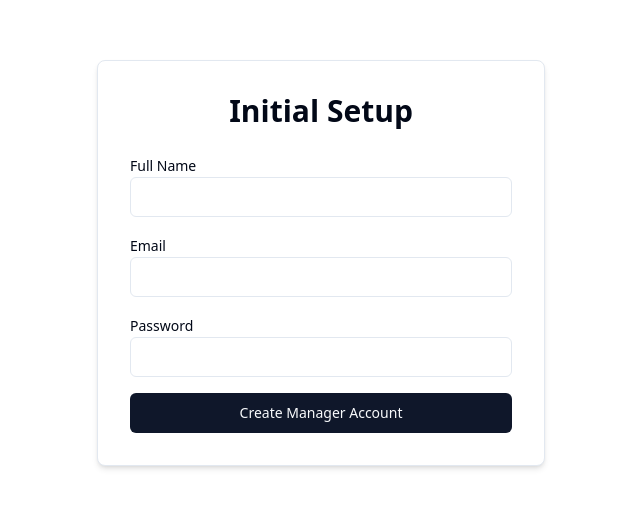
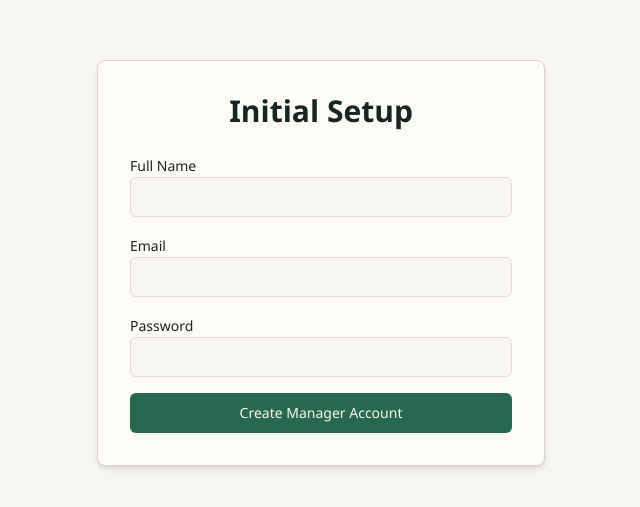
Before and after one commit to yasin6606/pharmacy-management-system, a Next.js app in the folder frontend/: page /en/setup in a window 1280 px wide. Shown: the part 137-644 px from the top of the page, without its empty margins (319-959 px from the left). Built offline with nearby package versions, Linux system fonts and the light colour scheme.

Commit message:
feat(ui): fantasy pharmacy color tokens and ambient backgrounds

```diff
--- a/frontend/app/[locale]/globals.css
+++ b/frontend/app/[locale]/globals.css
@@ -1,79 +1,134 @@
 @import 'tailwindcss';
 
-@layer base {
-    body {
-        font-family: 'Segoe UI', Tahoma, 'Vazirmatn', system-ui, -apple-system, sans-serif;
-    }
+/*
+ * Fantasy Pharmacy theme
+ * Warm parchment light mode + deep emerald/indigo night mode.
+ * Primary accent: apothecary gold. Keep contrast strong for readability.
+ */
+
+@theme {
+    --color-background: hsl(40 33% 96%);
+    --color-foreground: hsl(160 25% 12%);
+    --color-card: hsl(42 40% 98%);
+    --color-card-foreground: hsl(160 25% 12%);
+    --color-primary: hsl(158 45% 28%);
+    --color-primary-foreground: hsl(42 50% 96%);
+    --color-secondary: hsl(38 30% 90%);
+    --color-secondary-foreground: hsl(160 25% 18%);
+    --color-muted: hsl(40 20% 92%);
+    --color-muted-foreground: hsl(160 10% 38%);
+    --color-accent: hsl(38 55% 48%);
+    --color-accent-foreground: hsl(40 40% 12%);
+    --color-border: hsl(38 22% 82%);
+    --color-input: hsl(38 22% 86%);
+    --color-ring: hsl(158 45% 32%);
+    --color-destructive: hsl(0 65% 42%);
+    --color-destructive-foreground: hsl(0 0% 100%);
+    --radius: 0.75rem;
+
+    --font-display: 'Segoe UI', Georgia, 'Times New Roman', serif;
+    --font-sans: 'Segoe UI', Tahoma, 'Vazirmatn', system-ui, -apple-system, sans-serif;
 }
 
-@theme {
-    /* Light mode (default) */
-    --color-background: hsl(0 0% 100%);
-    --color-foreground: hsl(222.2 84% 4.9%);
-    --color-card: hsl(0 0% 100%);
-    --color-card-foreground: hsl(222.2 84% 4.9%);
-    --color-primary: hsl(222.2 47.4% 11.2%);
-    --color-primary-foreground: hsl(210 40% 98%);
-    --color-secondary: hsl(210 40% 96.1%);
-    --color-secondary-foreground: hsl(222.2 47.4% 11.2%);
-    --color-muted: hsl(210 40% 96.1%);
-    --color-muted-foreground: hsl(215.4 16.3% 46.9%);
-    --color-accent: hsl(210 40% 96.1%);
-    --color-accent-foreground: hsl(222.2 47.4% 11.2%);
-    --color-border: hsl(214.3 31.8% 91.4%);
-    --color-input: hsl(214.3 31.8% 91.4%);
-    --color-ring: hsl(222.2 84% 4.9%);
-    --radius: 0.5rem;
+.dark {
+    --color-background: hsl(168 28% 8%);
+    --color-foreground: hsl(42 30% 92%);
+    --color-card: hsl(168 24% 11%);
+    --color-card-foreground: hsl(42 30% 92%);
+    --color-primary: hsl(158 42% 42%);
+    --color-primary-foreground: hsl(160 30% 8%);
+    --color-secondary: hsl(168 20% 16%);
+    --color-secondary-foreground: hsl(42 25% 90%);
+    --color-muted: hsl(168 18% 14%);
+    --color-muted-foreground: hsl(160 12% 62%);
+    --color-accent: hsl(38 60% 52%);
+    --color-accent-foreground: hsl(168 30% 8%);
+    --color-border: hsl(168 16% 20%);
+    --color-input: hsl(168 16% 22%);
+    --color-ring: hsl(158 42% 48%);
+    --color-destructive: hsl(0 62% 48%);
+    --color-destructive-foreground: hsl(0 0% 100%);
 }
 
-/* Dark mode overrides */
-.dark {
-    --color-background: hsl(224, 14%, 16%);
-    --color-foreground: hsl(210 40% 98%);
-    --color-card: hsl(222.2 84% 4.9%);
-    --color-card-foreground: hsl(210 40% 98%);
-    --color-primary: hsl(210 40% 98%);
-    --color-primary-foreground: hsl(222.2 47.4% 11.2%);
-    --color-secondary: hsl(217.2 32.6% 17.5%);
-    --color-secondary-foreground: hsl(210 40% 98%);
-    --color-muted: hsl(217.2 32.6% 17.5%);
-    --color-muted-foreground: hsl(215 20.2% 65.1%);
-    --color-accent: hsl(217.2 32.6% 17.5%);
-    --color-accent-foreground: hsl(210 40% 98%);
-    --color-border: hsl(217.2 32.6% 17.5%);
-    --color-input: hsl(217, 19%, 86%);
-    --color-ring: hsl(212.7 26.8% 83.9%);
+.light {
+    --color-background: hsl(40 33% 96%);
+    --color-foreground: hsl(160 25% 12%);
+    --color-card: hsl(42 40% 98%);
+    --color-card-foreground: hsl(160 25% 12%);
+    --color-primary: hsl(158 45% 28%);
+    --color-primary-foreground: hsl(42 50% 96%);
+    --color-secondary: hsl(38 30% 90%);
+    --color-secondary-foreground: hsl(160 25% 18%);
+    --color-muted: hsl(40 20% 92%);
+    --color-muted-foreground: hsl(160 10% 38%);
+    --color-accent: hsl(38 55% 48%);
+    --color-accent-foreground: hsl(40 40% 12%);
+    --color-border: hsl(38 22% 82%);
+    --color-input: hsl(38 22% 86%);
+    --color-ring: hsl(158 45% 32%);
 }
 
-/* Explicit light class (optional, if you want to force light mode) */
-.light {
-    --color-background: hsl(0 0% 100%);
-    --color-foreground: hsl(222.2 84% 4.9%);
-    --color-card: hsl(0 0% 100%);
-    --color-card-foreground: hsl(222.2 84% 4.9%);
-    --color-primary: hsl(222.2 47.4% 11.2%);
-    --color-primary-foreground: hsl(210 40% 98%);
-    --color-secondary: hsl(210 40% 96.1%);
-    --color-secondary-foreground: hsl(222.2 47.4% 11.2%);
-    --color-muted: hsl(210 40% 96.1%);
-    --color-muted-foreground: hsl(215.4 16.3% 46.9%);
-    --color-accent: hsl(210 40% 96.1%);
-    --color-accent-foreground: hsl(222.2 47.4% 11.2%);
-    --color-border: hsl(214.3 31.8% 91.4%);
-    --color-input: hsl(214.3 31.8% 91.4%);
-    --color-ring: hsl(222.2 84% 4.9%);
-}
-
-/* Smooth theme transitions */
 @layer base {
     * {
         border-color: var(--color-border);
-        transition: background-color 0.2s ease, border-color 0.2s ease, color 0.2s ease;
     }
 
     body {
         background-color: var(--color-background);
         color: var(--color-foreground);
         font-family: var(--font-sans);
+        /* Soft parchment grain (light) / deep grove (dark) */
+        background-image:
+            radial-gradient(ellipse 120% 80% at 10% -10%, hsl(38 50% 88% / 0.55), transparent 50%),
+            radial-gradient(ellipse 90% 60% at 100% 0%, hsl(158 30% 85% / 0.35), transparent 45%);
+        min-height: 100vh;
+    }
+
+    .dark body,
+    html.dark body {
+        background-image:
+            radial-gradient(ellipse 100% 70% at 0% 0%, hsl(158 35% 18% / 0.45), transparent 55%),
+            radial-gradient(ellipse 80% 50% at 100% 10%, hsl(38 40% 20% / 0.2), transparent 50%);
+    }
+
+    /* Readable focus for keyboard users */
+    :focus-visible {
+        outline: 2px solid var(--color-ring);
+        outline-offset: 2px;
     }
 }
+
+@layer utilities {
+    .fantasy-title {
+        font-family: var(--font-display);
+        letter-spacing: 0.02em;
+    }
+
+    .fantasy-panel {
+        background: linear-gradient(
+            145deg,
+            color-mix(in oklab, var(--color-card) 92%, var(--color-accent) 8%),
+            var(--color-card)
+        );
+        border: 1px solid var(--color-border);
+        box-shadow:
+            0 1px 2px hsl(160 20% 10% / 0.04),
+            0 8px 24px hsl(160 25% 15% / 0.06);
+    }
+
+    .dark .fantasy-panel {
+        box-shadow:
+            0 1px 2px hsl(0 0% 0% / 0.3),
+            0 12px 32px hsl(160 40% 5% / 0.35);
+    }
+
+    .fantasy-ornament {
+        background-image: linear-gradient(
+            90deg,
+            transparent,
+            color-mix(in oklab, var(--color-accent) 55%, transparent),
+            transparent
+        );
+        height: 1px;
+    }
+}
```
